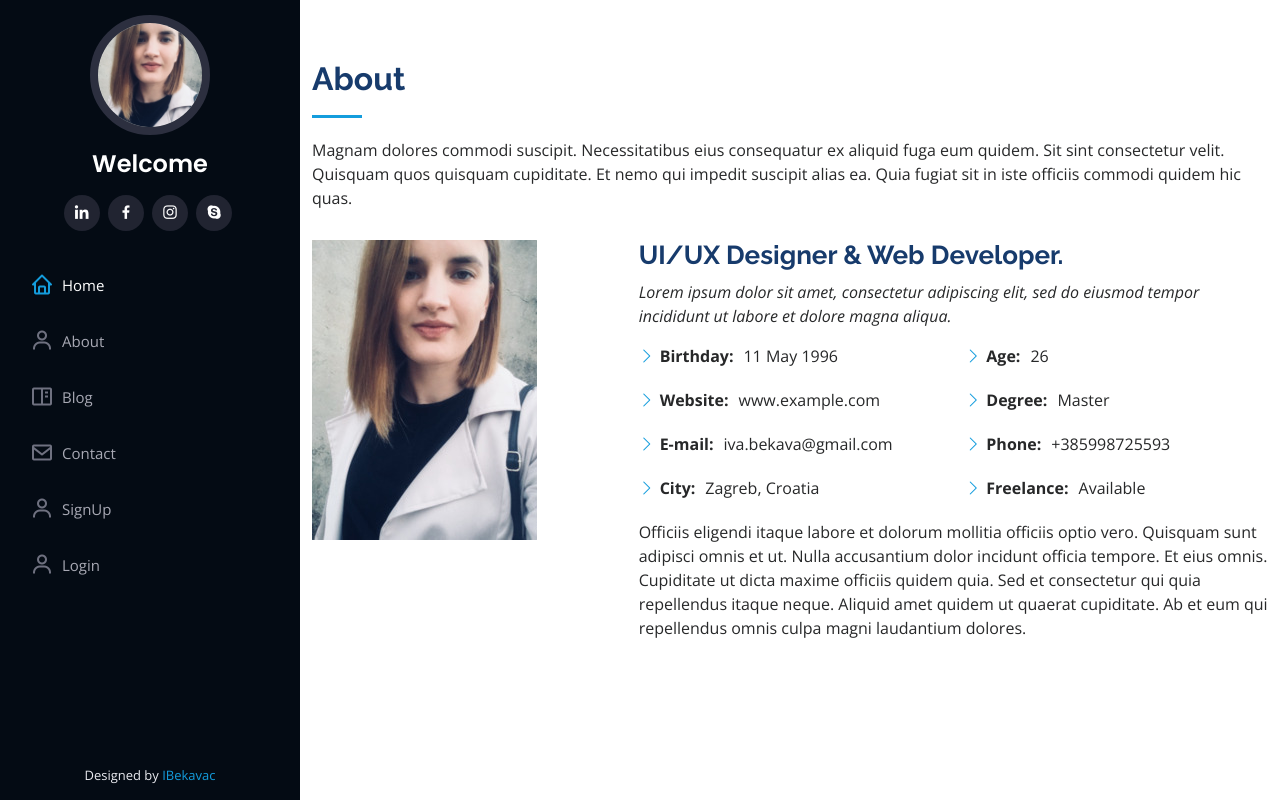
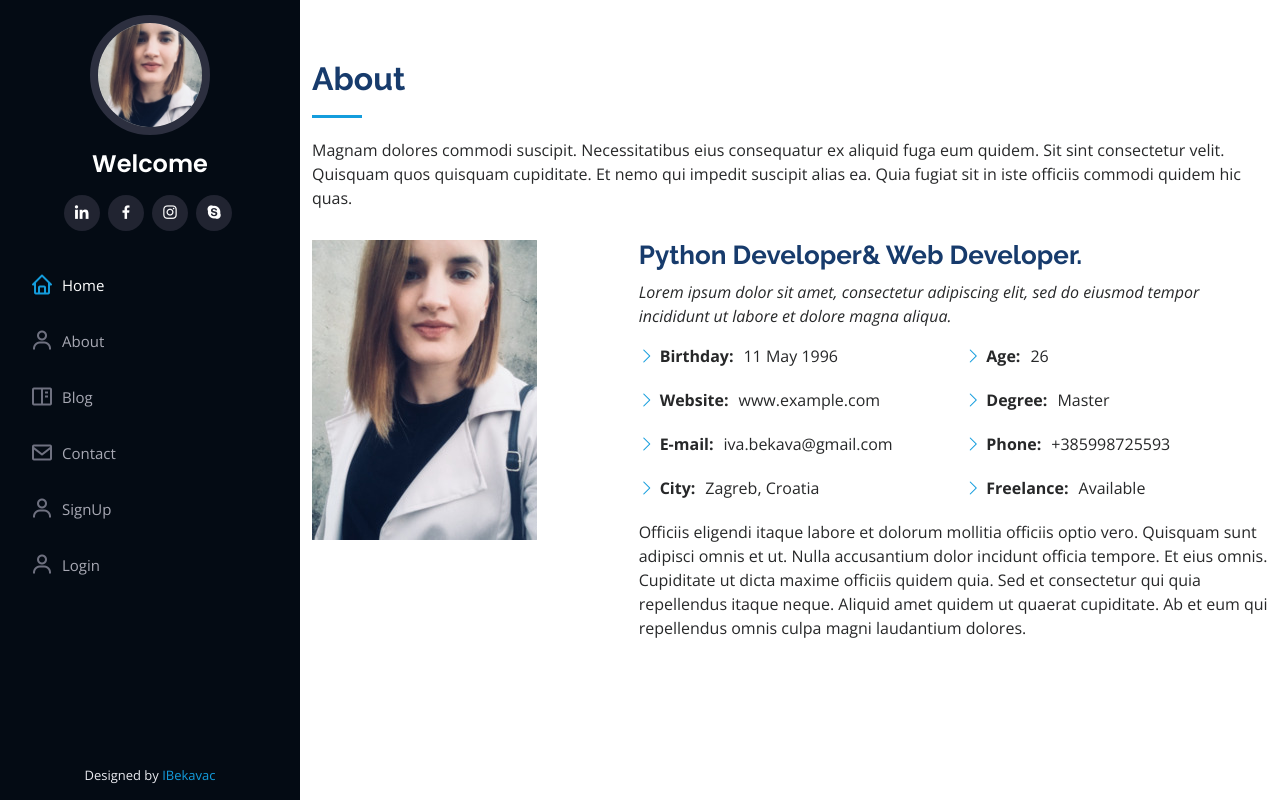
Before and after one commit to iva1105/web_portfolio, a Django app: page /about in a window 1280 px wide. Run offline with Django 4.2, Linux system fonts and the light colour scheme; some libraries are stand-ins or nearby versions.

Commit message:
My Commit Message

```diff
--- a/templates/about.html
+++ b/templates/about.html
@@ -18,7 +18,7 @@
           <img src="{% static 'assets/img/three.jpg' %}" class="img-fluid" alt="">
         </div>
         <div class="col-lg-8 pt-4 pt-lg-0 content" data-aos="fade-left">
-          <h3>UI/UX Designer &amp; Web Developer.</h3>
+          <h3>Python Developer&amp; Web Developer.</h3>
           <p class="fst-italic">
             Lorem ipsum dolor sit amet, consectetur adipiscing elit, sed do eiusmod tempor incididunt ut labore et dolore
             magna aliqua.
```
